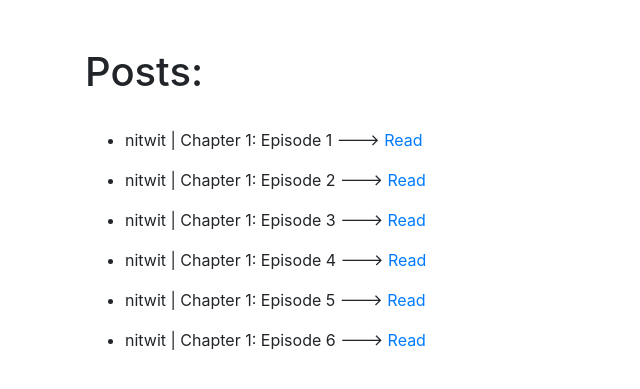
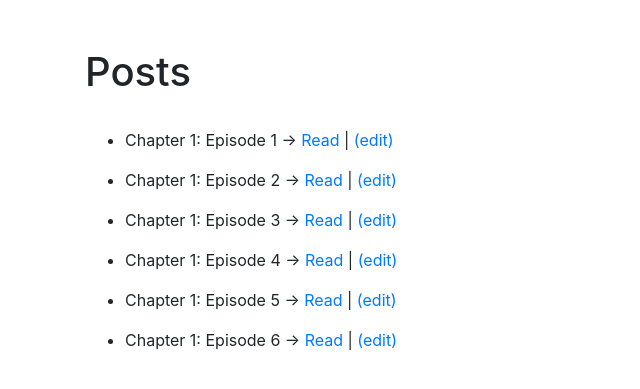
Before and after one commit to adelbordbari/263blog, a Django app: page / in a window 1280 px wide. Shown: the part 56-445 px from the top of the page, without its empty margins (0-640 px from the left). Run offline with Django 3.2, Linux system fonts and the light colour scheme; data comes from the database, SQL or seed files in the repository; parts of the project's set-up code (start-up, migrations or seed data) failed here and were passed over; some libraries are stand-ins or nearby versions.

Commit message:
create update_post as a form

```diff
--- a/blog/templates/home.html
+++ b/blog/templates/home.html
@@ -4,16 +4,21 @@
 {% block content %}
 
 <br />
-<h1>Posts:</h1> <br />
+<h1>Posts</h1> <br />
 
 <ul>
     {% for post in object_list %}
-        <!--pass post.slug to "details" in urls.py
+    <!--pass post.slug to "details" in urls.py
             and define the variable "post_url", e.g. localhost/post/some-post-->
-        {% url 'details' post.slug as post_url %}
-        <li>
-             <p>{{ post.author }} | {{ post.title }} ---> <a href="{{ post_url }}">Read</a></p>
-        </li>
+    {% url 'details' post.slug as read %}
+    {% url 'update_post' post.slug as edit %}
+    <li>
+        <p>
+            <!--{{ post.author }} |-->{{ post.title }} ->
+            <a href="{{ read }}">Read</a> |
+            <a href="{{ edit }}">(edit)</a>
+        </p>
+    </li>
 
     {% endfor %}
 </ul>
--- a/blog/templates/post_details.html
+++ b/blog/templates/post_details.html
@@ -14,6 +14,9 @@
 <p>{{ post.body }}</p>
 <br />
 
-<a href="{% url 'home' %}" class="btn btn-dark">Back</a>
+{% url 'update_post' post.slug as edit %}
+
+<a href="{% url 'home' %}" class="btn btn-primary">Back</a>
+<a href="{{ edit }}" class="btn btn-secondary">Edit</a>
 
 {% endblock %}
--- a/blog/urls.py
+++ b/blog/urls.py
@@ -1,9 +1,10 @@
 from django.urls import path
-from .views import post_list_view, post_details_view, add_post_view
+from .views import *
 
 
 urlpatterns = [
     path('', post_list_view.as_view(), name='home'),
     path('post/<slug:slug>/', post_details_view.as_view(), name='details'),
     path('write/', add_post_view.as_view(), name='add_post'),
+    path('post/edit/<slug:slug>/', update_post_view.as_view(), name='update_post')
 ]
--- a/blog/views.py
+++ b/blog/views.py
@@ -1,6 +1,7 @@
 from django.shortcuts import render
-from django.views.generic import ListView, DetailView, CreateView
+from django.views.generic import ListView, DetailView, CreateView, UpdateView
 from .models import Post
+from .forms import *
 
 
 class post_list_view(ListView):
@@ -16,5 +17,13 @@ class post_details_view(DetailView):
 class add_post_view(CreateView):
     model = Post
     template_name = "add_post.html"
-    fields =  ['title', 'author', 'body'] # '__all__' for all elements
-    prepopulated_fields = {'slug': ('title', )}
+    # if a form is being used, it needs to be mentioned. the line below is added later
+    # also when using forms, we need to omit "fields", hence the comment
+    form_class = PostForm
+    # fields = ['author', 'title', 'body']  # '__all__' for all elements
+
+
+class update_post_view(UpdateView):
+    model = Post
+    template_name = 'update_post.html'
+    form_class = EditForm
```
